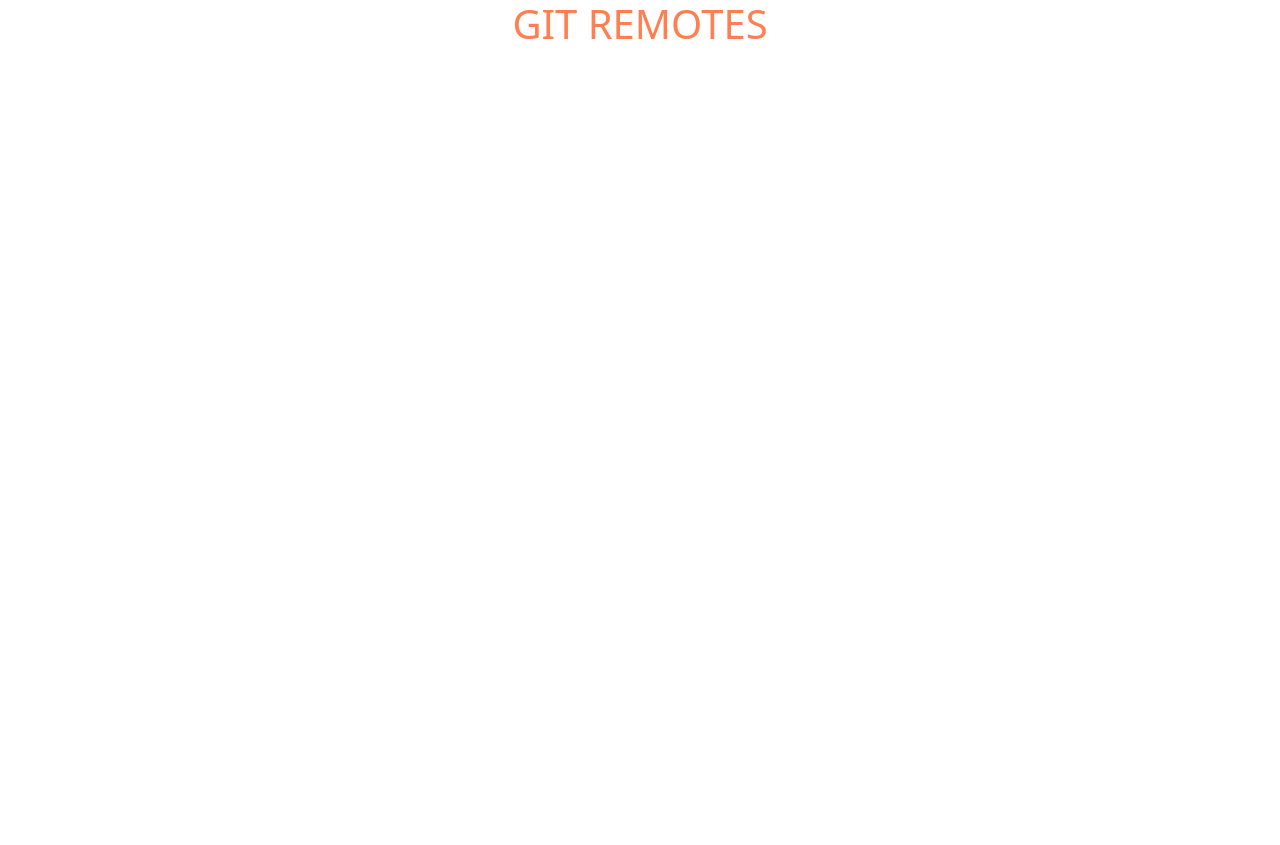
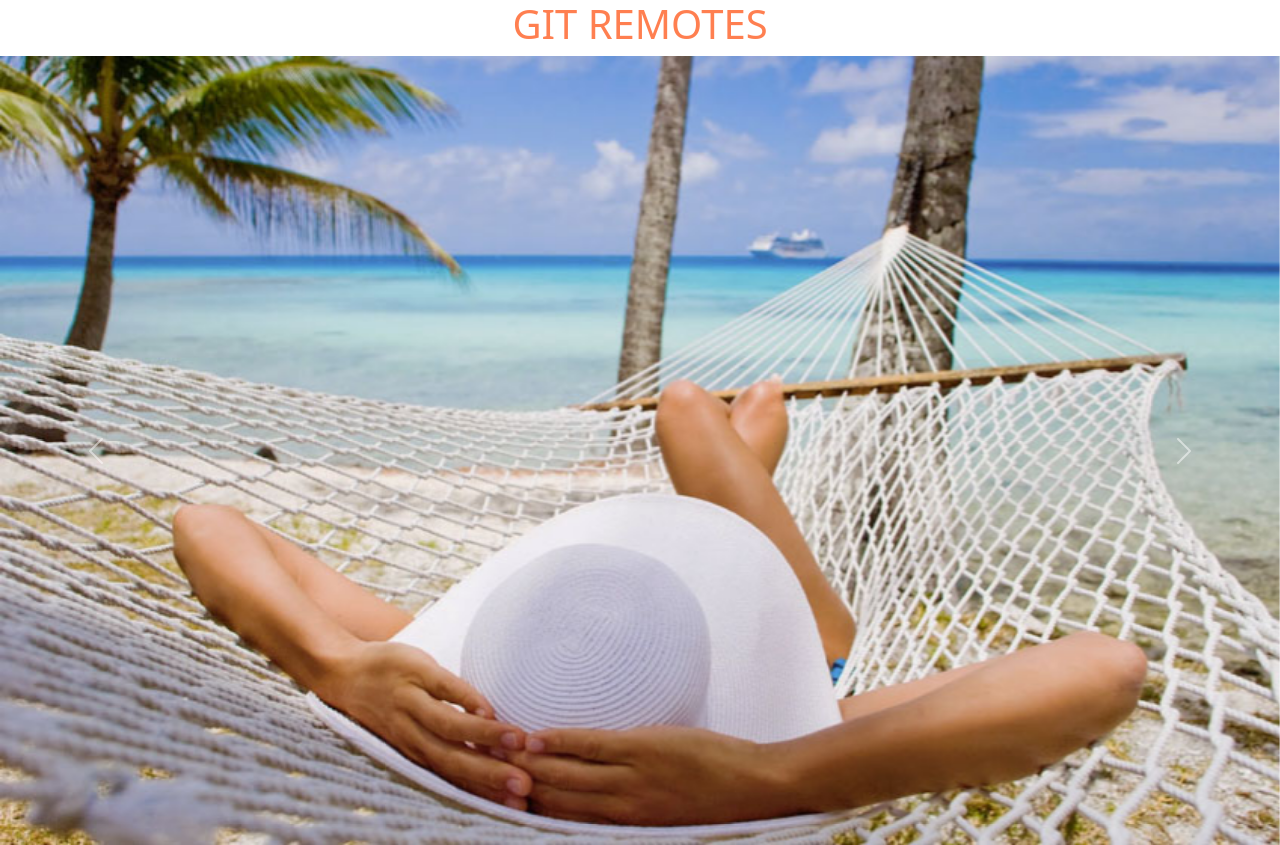
Before and after one commit to NiccoloMancini/GIT3_Mancini, a plain HTML site: page index.html in a window 1280 px wide. Before the commit the page ends 800 px from the top, so only its background shows below. Drawn offline with nearby package versions, Linux system fonts and the light colour scheme.

Commit message:
add carousel

```diff
--- a/index.html
+++ b/index.html
@@ -8,6 +8,29 @@
   </head>
   <body>
     <h1 class="titolo">GIT REMOTES</h1>
+    <div>
+        <div id="carouselExample" class="carousel slide">
+            <div class="carousel-inner">
+              <div class="carousel-item active">
+                <img src="./images/BENEFICIDELMARE-848x523.jpg" class="d-block w-100">
+              </div>
+              <div class="carousel-item">
+                <img src="./images/isola-elba-spiaggia.webp" class="d-block w-100">
+              </div>
+              <div class="carousel-item">
+                <img src="./images/thumb-1920-312648.jpg" class="d-block w-100">
+              </div>
+            </div>
+            <button class="carousel-control-prev" type="button" data-bs-target="#carouselExample" data-bs-slide="prev">
+              <span class="carousel-control-prev-icon" aria-hidden="true"></span>
+              <span class="visually-hidden">Previous</span>
+            </button>
+            <button class="carousel-control-next" type="button" data-bs-target="#carouselExample" data-bs-slide="next">
+              <span class="carousel-control-next-icon" aria-hidden="true"></span>
+              <span class="visually-hidden">Next</span>
+            </button>
+          </div>
+    </div>
     <script src="https://cdn.jsdelivr.net/npm/bootstrap@5.3.3/dist/js/bootstrap.bundle.min.js" integrity="sha384-YvpcrYf0tY3lHB60NNkmXc5s9fDVZLESaAA55NDzOxhy9GkcIdslK1eN7N6jIeHz" crossorigin="anonymous"></script>
   </body>
 </html>
```
Also changed, not shown: images/BENEFICIDELMARE-848x523.jpg (added), images/isola-elba-spiaggia.webp (added), images/thumb-1920-312648.jpg (added).
